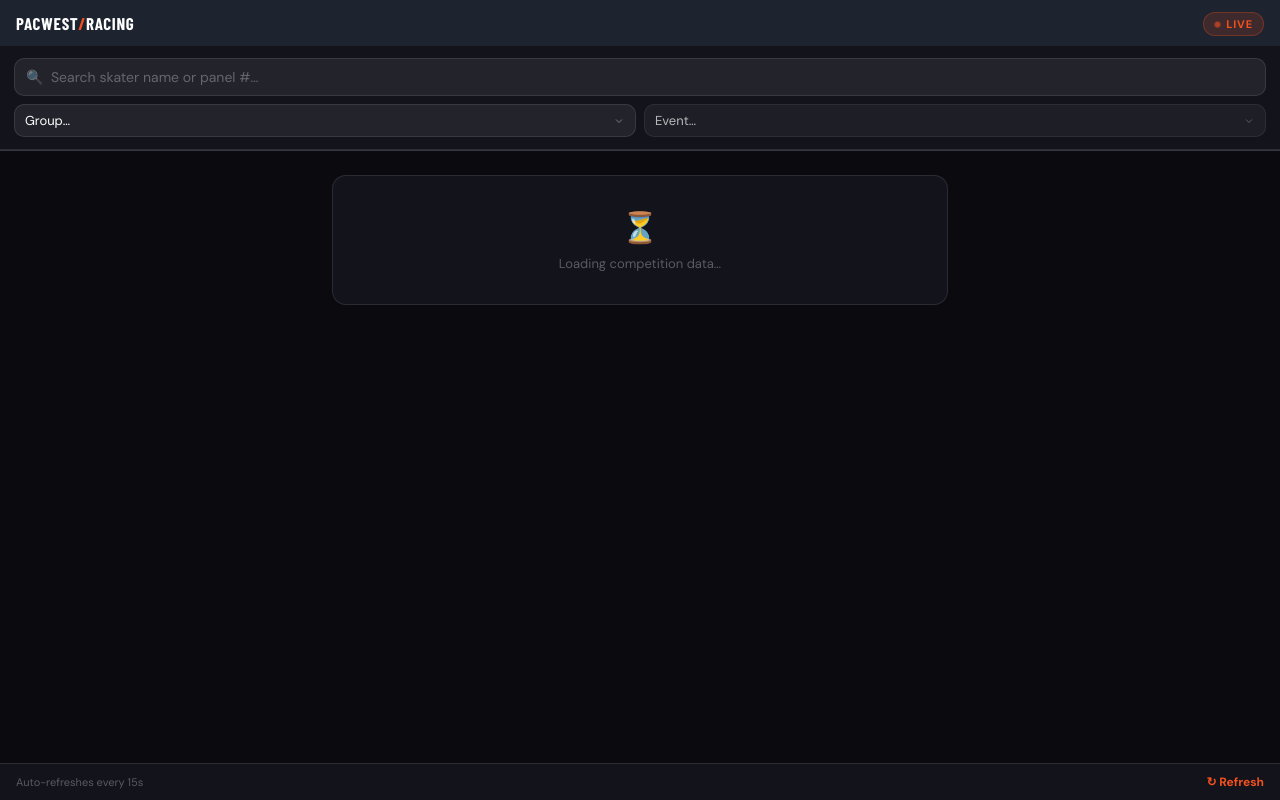
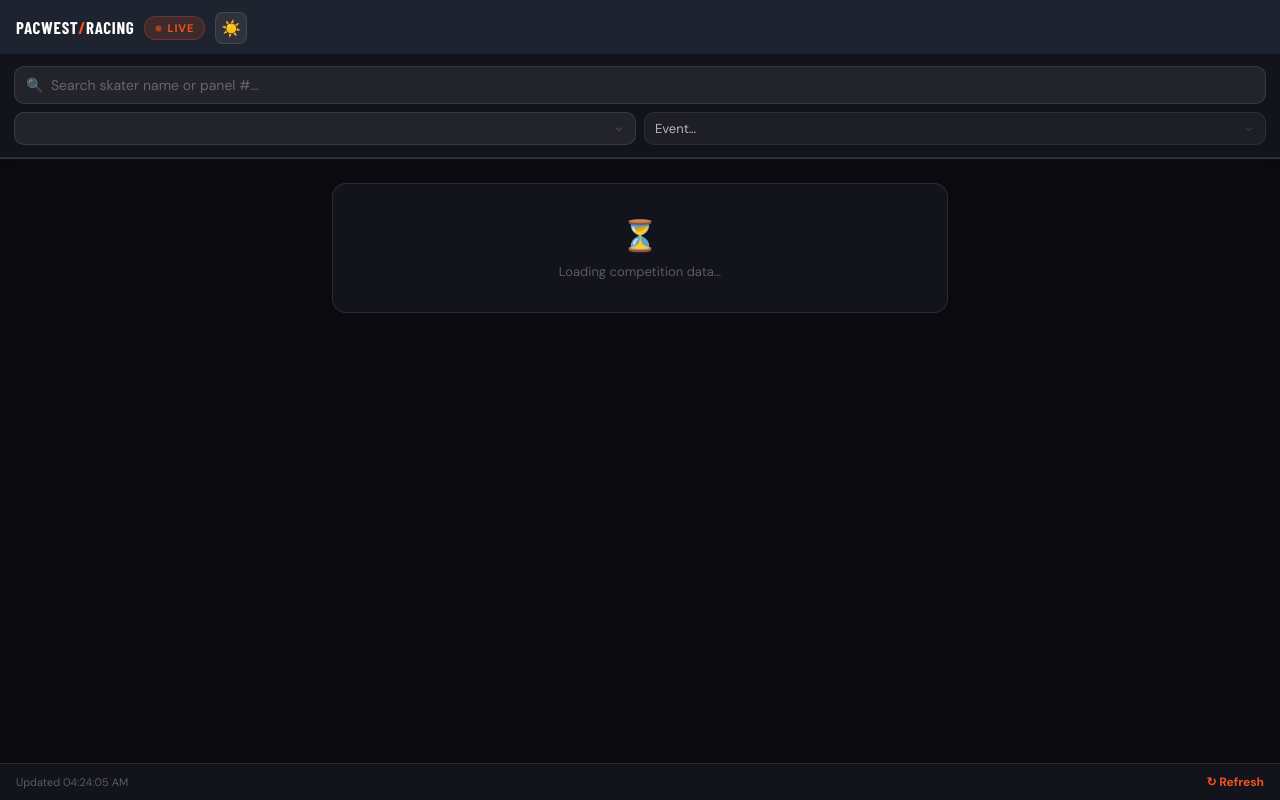
Before and after one commit to ajrathod/swpl-tabulator, a Flask app: template templates/public.html in a window 1280 px wide. Run offline with Flask 3, Linux system fonts and the light colour scheme; the template is opened without the code that fills it, so the values that code supplies are empty; some web fonts are replaced.

Commit message:
Add files via upload

```diff
--- a/templates/public.html
+++ b/templates/public.html
@@ -9,45 +9,105 @@
 <style>
 :root {
   --orange: #F4511E; --orange-dim: #BF360C;
-  --ink: #0A0A0F; --ink-2: #13131C; --ink-3: #1E1E2C;
-  --surface: rgba(255,255,255,.06); --border: rgba(255,255,255,.1);
-  --text: #FFFFFF; --text-dim: rgba(255,255,255,.55); --text-faint: rgba(255,255,255,.3);
-  --blue: #4FC3F7; --green: #81C784; --gold: #FFD54F;
-  --silver: #B0BEC5; --bronze: #FFAB91;
+  --gold: #FFD54F; --silver: #B0BEC5; --bronze: #FFAB91;
+  --blue-stage: #4FC3F7; --green-stage: #81C784;
 }
+
+/* ── Dark theme (default) ── */
+body {
+  --bg:        #0A0A0F;
+  --bg-2:      #13131C;
+  --bg-header: #1E2330;
+  --border:    rgba(255,255,255,.1);
+  --text:      #FFFFFF;
+  --text-dim:  rgba(255,255,255,.55);
+  --text-faint:rgba(255,255,255,.3);
+  --input-bg:  rgba(255,255,255,.07);
+  --input-bg-focus: rgba(255,255,255,.1);
+  --card-bg:   #13131C;
+  --row-sep:   rgba(255,255,255,.04);
+  --r1-bg:     rgba(255,213,79,.05);
+  --r2-bg:     rgba(176,190,197,.03);
+  --r3-bg:     rgba(255,171,145,.04);
+  --sel-opt:   #1E2330;
+  --theme-icon: '☀️';
+  --chevron-color: rgba(255,255,255,.4);
+}
+
+/* ── Light theme ── */
+body.light {
+  --bg:        #F5F5F7;
+  --bg-2:      #FFFFFF;
+  --bg-header: #FFFFFF;
+  --border:    rgba(0,0,0,.1);
+  --text:      #1A1A2E;
+  --text-dim:  rgba(0,0,0,.55);
+  --text-faint:rgba(0,0,0,.38);
+  --input-bg:  rgba(0,0,0,.05);
+  --input-bg-focus: rgba(0,0,0,.08);
+  --card-bg:   #FFFFFF;
+  --row-sep:   rgba(0,0,0,.05);
+  --r1-bg:     rgba(255,213,79,.12);
+  --r2-bg:     rgba(176,190,197,.1);
+  --r3-bg:     rgba(255,171,145,.12);
+  --sel-opt:   #FFFFFF;
+  --theme-icon: '🌙';
+  --chevron-color: rgba(0,0,0,.4);
+}
+
 *, *::before, *::after { box-sizing: border-box; margin: 0; padding: 0; }
-body { font-family: 'DM Sans', sans-serif; background: var(--ink); color: var(--text); min-height: 100vh; padding-bottom: 64px; overflow-x: hidden; }
+body {
+  font-family: 'DM Sans', sans-serif;
+  background: var(--bg); color: var(--text);
+  min-height: 100vh; padding-bottom: 64px; overflow-x: hidden;
+  transition: background .2s, color .2s;
+}
 
 /* ── Header ── */
-.header { background: #1E2330; border-bottom: 1px solid var(--border); position: sticky; top: 0; z-index: 100; }
+.header {
+  background: var(--bg-header);
+  border-bottom: 1px solid var(--border);
+  position: sticky; top: 0; z-index: 100;
+  box-shadow: 0 1px 8px rgba(0,0,0,.08);
+}
 .header-top { display: flex; align-items: center; padding: 12px 16px 10px; gap: 10px; }
 .header-logo { font-family: 'Barlow Condensed', sans-serif; font-size: 17px; font-weight: 800; letter-spacing: .04em; color: var(--text); line-height: 1; }
 .header-logo .slash { color: var(--orange); }
 .header-comp { font-size: 12px; color: var(--text-dim); margin-top: 1px; line-height: 1; }
-.live-pill { margin-left: auto; display: flex; align-items: center; gap: 5px; background: rgba(244,81,30,.15); border: 1px solid rgba(244,81,30,.3); padding: 4px 10px; border-radius: 20px; font-size: 11px; font-weight: 700; letter-spacing: .08em; color: var(--orange); flex-shrink: 0; }
+.live-pill { display: flex; align-items: center; gap: 5px; background: rgba(244,81,30,.15); border: 1px solid rgba(244,81,30,.3); padding: 4px 10px; border-radius: 20px; font-size: 11px; font-weight: 700; letter-spacing: .08em; color: var(--orange); flex-shrink: 0; }
 .live-dot { width: 7px; height: 7px; border-radius: 50%; background: var(--orange); animation: pulse 1.4s ease-in-out infinite; }
+
+/* Theme toggle button */
+.theme-btn {
+  width: 32px; height: 32px; border-radius: 8px;
+  border: 1px solid var(--border);
+  background: var(--input-bg);
+  cursor: pointer; font-size: 16px;
+  display: flex; align-items: center; justify-content: center;
+  transition: all .15s; flex-shrink: 0;
+}
+.theme-btn:hover { background: var(--input-bg-focus); }
+
 @keyframes pulse { 0%,100% { opacity:1; transform:scale(1); } 50% { opacity:.4; transform:scale(.75); } }
 
 /* ── Filter bar ── */
-.filter-bar { padding: 12px 14px; background: var(--ink-2); border-bottom: 1px solid var(--border); display: flex; flex-direction: column; gap: 8px; }
+.filter-bar { padding: 12px 14px; background: var(--bg-2); border-bottom: 1px solid var(--border); display: flex; flex-direction: column; gap: 8px; }
 
-/* Search box */
 .search-wrap { position: relative; }
 .search-icon { position: absolute; left: 12px; top: 50%; transform: translateY(-50%); font-size: 14px; pointer-events: none; opacity: .5; }
 .search-inp {
   width: 100%; padding: 9px 12px 9px 36px;
-  background: rgba(255,255,255,.07); border: 1px solid var(--border);
+  background: var(--input-bg); border: 1px solid var(--border);
   border-radius: 10px; color: var(--text); font-size: 14px;
-  font-family: 'DM Sans', sans-serif; outline: none; transition: border-color .15s;
+  font-family: 'DM Sans', sans-serif; outline: none; transition: border-color .15s, background .15s;
 }
 .search-inp::placeholder { color: var(--text-faint); }
-.search-inp:focus { border-color: var(--orange); background: rgba(255,255,255,.1); }
+.search-inp:focus { border-color: var(--orange); background: var(--input-bg-focus); }
 
-/* Dropdowns row */
 .filter-row { display: flex; gap: 8px; }
 .filter-sel {
   flex: 1; padding: 8px 10px; min-width: 0;
-  background: rgba(255,255,255,.07); border: 1px solid var(--border);
+  background: var(--input-bg); border: 1px solid var(--border);
   border-radius: 10px; color: var(--text); font-size: 13px;
   font-family: 'DM Sans', sans-serif; outline: none; cursor: pointer;
   transition: border-color .15s; appearance: none;
@@ -163,6 +218,7 @@ body { font-family: 'DM Sans', sans-serif; background: var(--ink); color: var(--
       <div class="header-comp">{{comp.name}}{% if comp.venue %} · {{comp.venue}}{% endif %}</div>
     </div>
     <div class="live-pill"><div class="live-dot"></div>LIVE</div>
+    <button class="theme-btn" id="theme-btn" onclick="toggleTheme()" title="Toggle light/dark">☀️</button>
   </div>
 
   <!-- Filter bar -->
@@ -199,7 +255,25 @@ body { font-family: 'DM Sans', sans-serif; background: var(--ink); color: var(--
 </div>
 
 <script>
-const COMP_ID = {{comp.id}};
+// ── Theme ─────────────────────────────────────────────────────────────────────
+function applyTheme(theme) {
+  document.body.classList.toggle('light', theme === 'light');
+  document.getElementById('theme-btn').textContent = theme === 'light' ? '🌙' : '☀️';
+}
+function toggleTheme() {
+  const next = document.body.classList.contains('light') ? 'dark' : 'light';
+  try { localStorage.setItem('pw_theme', next); } catch(e) {}
+  applyTheme(next);
+}
+// Apply saved preference immediately (before first paint)
+(function() {
+  try {
+    const saved = localStorage.getItem('pw_theme');
+    if (saved === 'light') applyTheme('light');
+  } catch(e) {}
+})();
+
+
 let allGroups = {}, allRelays = {}, allGroupData = {}, timer = null;
 let curGroup = null, curEvent = null, searchTimer = null;
 
```
Also changed, not shown: other parts of templates/public.html (+21 -26 lines).
